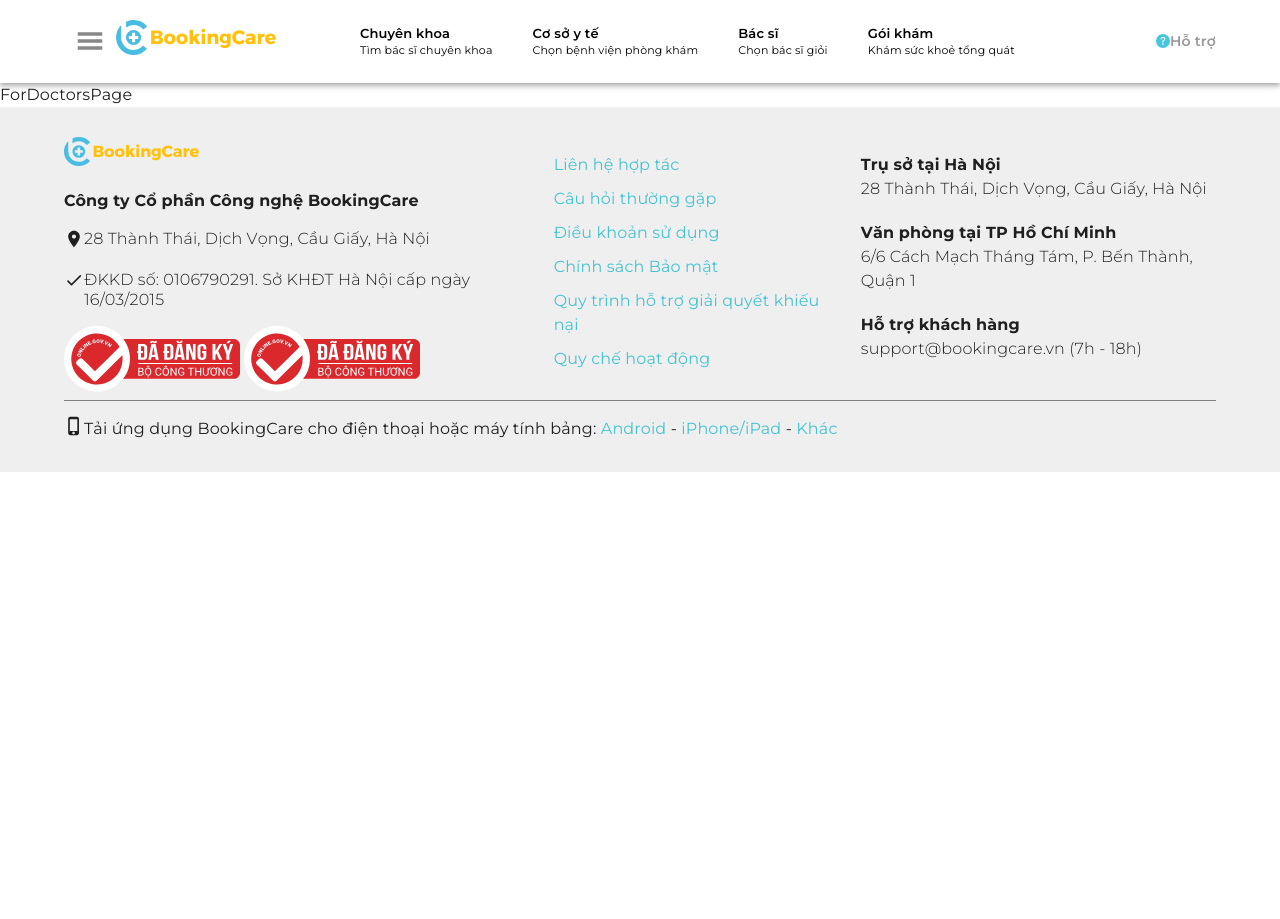
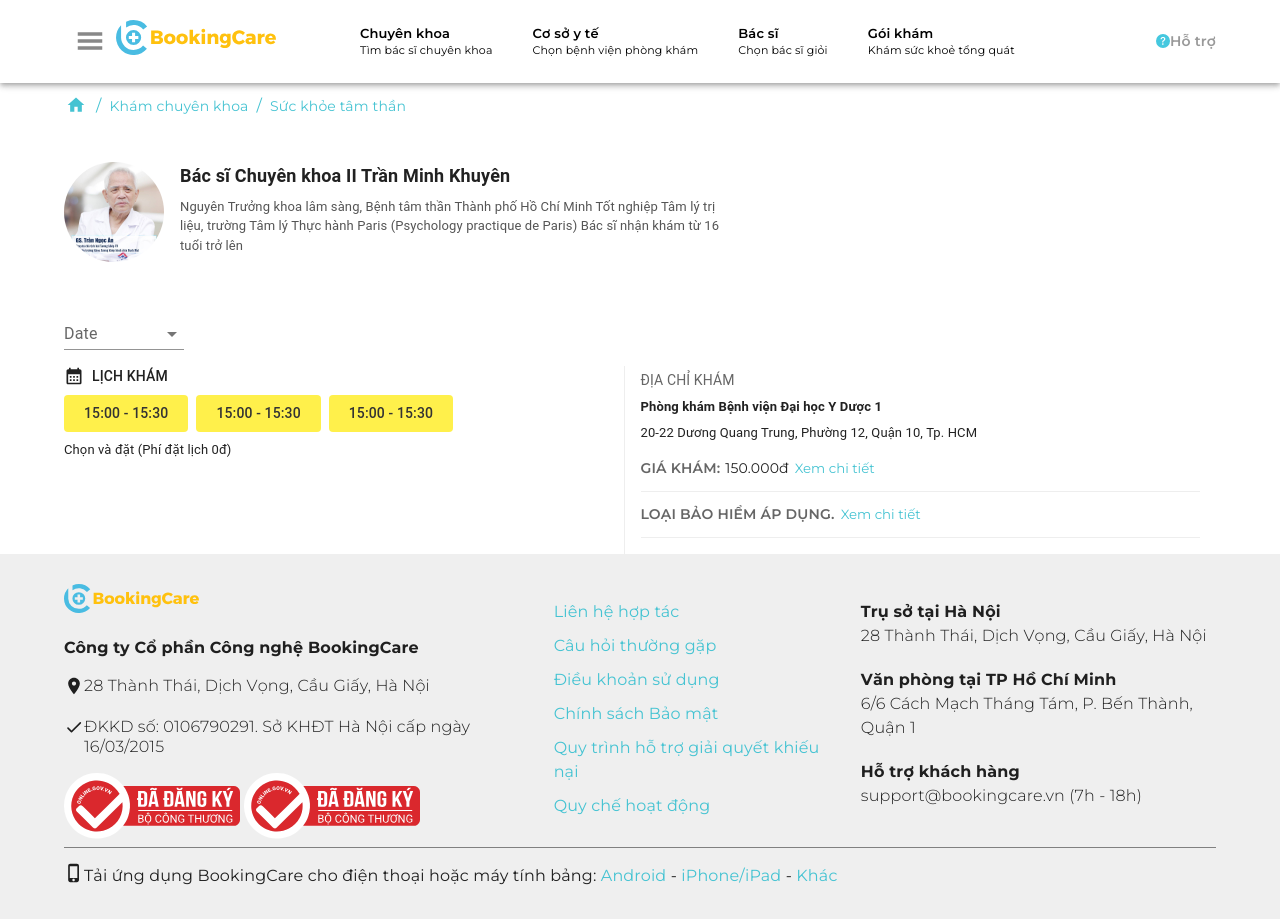
Before and after one commit to haduyhung/booking-care-project, a React (Create React App) app in the folder frontend/: page /ForDoctorsPage in a window 1280 px wide. Before the commit the page ends 800 px from the top, so only its background shows below. Built offline with nearby package versions, Linux system fonts and the light colour scheme.

Commit message:
add DetailDoctor

```diff
--- a/frontend/src/components/atoms/ShowForm/ShowInsurance/index.js
+++ b/frontend/src/components/atoms/ShowForm/ShowInsurance/index.js
@@ -8,6 +8,7 @@
 import TableContainer from '@mui/material/TableContainer';
 import TableRow from '@mui/material/TableRow';
 import Paper from '@mui/material/Paper';
+import { ShowFormWrapper } from '../styled';
 
 function ShowInsurance() {
 const [showBH, setShowBH] = React.useState(false);
@@ -18,7 +19,7 @@
     setShowBH(!showBH);
 };
 
-return(
+return(<ShowFormWrapper>
     <div className='booking-wp'>
         <div className='content'>
         <p className='title'>loại bảo hiểm áp dụng.</p>
@@ -61,6 +62,7 @@
             <Box ref={containerBH} />
         </div>
     </div>
+    </ShowFormWrapper>
     )
 }
 
--- a/frontend/src/components/atoms/ShowForm/ShowPriceList/index.js
+++ b/frontend/src/components/atoms/ShowForm/ShowPriceList/index.js
@@ -8,6 +8,7 @@
 import TableContainer from '@mui/material/TableContainer';
 import TableRow from '@mui/material/TableRow';
 import Paper from '@mui/material/Paper';
+import { ShowFormWrapper } from '../styled';
 
 function ShowPriceList() {
     const [showPL, setShowPL] = React.useState(false);
@@ -18,7 +19,7 @@
         setShowPL(!showPL);
     };
 
-    return(
+    return(<ShowFormWrapper>
         <div className='booking-wp'>
             <div className='content'>
             <p className='title'>Giá khám:</p>
@@ -94,6 +95,7 @@
             <Box ref={containerPL} />
             </div>
         </div>
+    </ShowFormWrapper>
     )
 }
 
--- /dev/null
+++ b/frontend/src/components/atoms/ShowForm/styled.js
@@ -0,0 +1,78 @@
+import styled from "styled-components";
+
+const ShowFormWrapper = styled.div`
+  .booking-wp{
+    background-color: #ffffff;
+    line-height: 25px;
+    border-bottom: 1px #eee solid;
+    padding: 10px 0px 10px 0px;
+
+    .content{
+      display: flex;
+      font-size: 14px;
+      background-color: #ffffff;
+      padding: 0;
+      margin: 0;
+
+      .title{
+        text-transform: uppercase;
+        font-size: 14px;
+        font-weight: 600;
+        color: #666;
+        padding: 0;
+        margin: 0;
+      }
+
+      .btn-show{
+        display: flex;
+
+        .price-txt{
+          font-size: 14px;
+          background-color: #ffffff;
+          padding: 0;
+          margin: 0;
+          margin-left: 5px;
+        }
+      }
+    }
+
+    .show{
+      .title{
+        text-transform: uppercase;
+        font-size: 14px;
+        font-weight: 600;
+        color: #666;
+        padding: 0;
+        margin: 0;
+      }
+
+      .title-show{
+        margin: 0;
+        padding: 0;
+        font-size: 14px;
+        color: black;
+      }
+
+      .subtitle-show{
+        margin: 0;
+        font-size: 12px;
+        color: #666;
+      }
+
+      .price{
+        font-size: 14px;
+        padding: 0;
+        margin: 0;
+        text-align: right;
+      }
+    }
+
+    .btn-more{
+      border: none;
+      background-color: #ffffff;
+      color: #45c3d2;
+    }
+  }
+`
+
+export {ShowFormWrapper}
--- a/frontend/src/pages/DoctorsListPage/index.js
+++ b/frontend/src/pages/DoctorsListPage/index.js
@@ -105,7 +105,7 @@
     imageURL:
       "https://cdn.bookingcare.vn/fr/w200/2021/01/18/105401-bsckii-tran-minh-khuyen.jpg",
     dept: "Sức khoẻ tâm thần",
-    url: "/",
+    url: "/ForDoctorsPage",
   },
   {
     id: "2",
--- a/frontend/src/pages/ForDoctorPage/index.js
+++ b/frontend/src/pages/ForDoctorPage/index.js
@@ -1,7 +1,155 @@
-import React from "react";
+import * as React from 'react';
+import {
+  Box,
+  Link,
+  Breadcrumbs,
+  Typography,
+  Container,
+  Avatar,
+  FormControl,
+  InputLabel,
+  Select,
+  MenuItem,
+  Button,
+} from '@mui/material';
+import HomeIcon from '@mui/icons-material/Home';
+import CalendarMonthIcon from '@mui/icons-material/CalendarMonth';
+
+import * as images from '../../assets';
+
+import ShowPriceList from '../../components/atoms/ShowForm/ShowPriceList';
+import ShowInsurance from '../../components/atoms/ShowForm/ShowInsurance';
 
 const ForDoctorsPage = () => {
-  return <div>ForDoctorsPage</div>;
+  const [date, setDate] = React.useState('');
+
+  const handleChangeDate = (event) => {
+      setDate(event.target.value);
+  };
+
+  return (
+    <Box>
+      <Container role="presentation">
+        <Breadcrumbs aria-label="breadcrumb" color="#45c3d2" sx={{py: 1}}>
+          <Link underline="none" color="#45c3d2" href="/">
+            <HomeIcon fontSize="medium" sx={{pt: 0.5}}/>
+          </Link>
+          <Link
+            underline="none"
+            color="#45c3d2"
+            href="/ExaminationPackagesPage"
+            sx={{fontSize: 14}}
+          >
+            Khám chuyên khoa
+          </Link>
+          <Link
+            underline="none"
+            color="#45c3d2"
+            href="/ExaminationPackagesPage"
+            sx={{fontSize: 14}}
+          >
+            Sức khỏe tâm thần
+          </Link>
+        </Breadcrumbs>
+      </Container>
+
+      <Container>
+        <Box sx={{ py: 4, display: "flex"}}>
+          <Avatar
+          alt="Remy Sharp"
+          src={images.GS_Tran_Ngoc_An}
+          sx={{width: 100, height: 100, mb: 1}}
+          />
+          <Box sx={{width: '50%', pl: 2}}>
+            <Typography sx={{fontSize: 18, fontWeight: 'bold', pb: 1}}>Bác sĩ Chuyên khoa II Trần Minh Khuyên</Typography>
+            <Typography sx={{fontSize: 13, color: '#555'}}>
+              Nguyên Trưởng khoa lâm sàng, Bệnh tâm thần Thành phố Hồ Chí Minh
+              Tốt nghiệp Tâm lý trị liệu, trường Tâm lý Thực hành Paris (Psychology practique de Paris)
+              Bác sĩ nhận khám từ 16 tuổi trở lên
+            </Typography>
+          </Box>
+        </Box>
+
+        <FormControl variant="standard" sx={{ width: 120 }}>
+        <InputLabel id="demo-simple-select-standard-label">Date</InputLabel>
+          <Select
+            labelId="demo-simple-select-standard-label"
+            id="demo-simple-select-standard"
+            value={date}
+            onChange={handleChangeDate}
+            label="Date"
+            className='select'
+            sx={{ color: '#337ab7' }}
+          >
+          <MenuItem value={10}>Thứ 6: 27/05</MenuItem>
+          <MenuItem value={20}>Thứ 7: 28/05</MenuItem>
+          <MenuItem value={30}>Thứ 2: 30/05</MenuItem>
+          </Select>
+        </FormControl>
+
+        <Box sx={{ display: 'flex' }}>
+          <Box sx={{mt: 2, flex: 1, borderRight: 1, borderColor: '#eee'}}>
+            <Box sx={{display: 'flex'}}>
+              <CalendarMonthIcon fontSize='small'/>
+              <Typography sx={{pl: 1 ,fontSize: 14, fontWeight: '500', textTransform: 'uppercase'}}>Lịch khám</Typography>
+            </Box>
+            <Box sx={{display: 'flex', py: 1}}>
+              <Button sx={{
+                px: 2.5,
+                py: 1,
+                mr: 1,
+                color: '#333',
+                backgroundColor: '#fff04b',
+                "&:hover": {
+                  backgroundColor: "#fff04b",
+                },
+              }}
+              >
+                <Typography sx={{fontSize: 14, fontWeight: '500'}}>15:00 - 15:30</Typography>
+              </Button>
+              <Button sx={{
+                px: 2.5,
+                py: 1,
+                mr: 1,
+                color: '#333',
+                backgroundColor: '#fff04b',
+                "&:hover": {
+                  backgroundColor: "#fff04b",
+                },
+              }}
+              >
+                <Typography sx={{fontSize: 14, fontWeight: '500'}}>15:00 - 15:30</Typography>
+              </Button>
+              <Button sx={{
+                px: 2.5,
+                py: 1,
+                mr: 1,
+                color: '#333',
+                backgroundColor: '#fff04b',
+                "&:hover": {
+                  backgroundColor: "#fff04b",
+                },
+              }}
+              >
+                <Typography sx={{fontSize: 14, fontWeight: '500'}}>15:00 - 15:30</Typography>
+              </Button>
+            </Box>
+            <Typography sx={{fontSize: 13}}>Chọn và đặt (Phí đặt lịch 0đ)</Typography>
+          </Box>
+          <Box sx={{flex: 1, p: 2}}>
+            <Typography sx={{fontSize: 14, textTransform: 'uppercase', color: '#666', lineHeight: 2}}>Địa chỉ khám</Typography>
+            <Typography sx={{fontSize: 13, fontWeight: 'bold', lineHeight: 2}}>Phòng khám Bệnh viện Đại học Y Dược 1</Typography>
+            <Typography sx={{fontSize: 13, lineHeight: 2}}>20-22 Dương Quang Trung, Phường 12, Quận 10, Tp. HCM</Typography>
+
+            <ShowPriceList />
+            <ShowInsurance />
+
+          </Box>
+        </Box>
+
+      </Container>
+    </Box>
+  )
 };
 
 export default ForDoctorsPage;
--- a/frontend/src/pages/ForPatientsPage/index.js
+++ b/frontend/src/pages/ForPatientsPage/index.js
@@ -99,12 +99,12 @@
 
             <div className='calender'>
                 <div className='title'>
-                <CalendarMonthIcon fontSize='small'/>
-                <p className='text'>LỊCH KHÁM</p>
+                  <CalendarMonthIcon fontSize='small'/>
+                  <p className='text'>LỊCH KHÁM</p>
                 </div>
 
                 <div className='booking'>
-                <Link className='btn-booking' to={''}>Đăng ký khám (Sáng)</Link>
+                  <Link className='btn-booking' to={''}>Đăng ký khám (Sáng)</Link>
                 </div>
 
                 <p className='txt'>Chọn  và đặt (Phí đặt lịch 0đ)</p>
--- a/frontend/src/pages/ForPatientsPage/styled.js
+++ b/frontend/src/pages/ForPatientsPage/styled.js
@@ -149,79 +149,6 @@
             margin: 0;
           }
         }
-
-        .booking-wp{
-          background-color: #ffffff;
-          line-height: 25px;
-          border-bottom: 1px #eee solid;
-          padding: 10px 0px 10px 0px;
-
-          & > .content{
-            display: flex;
-            font-size: 14px;
-            background-color: #ffffff;
-            padding: 0;
-            margin: 0;
-
-            .title{
-              text-transform: uppercase;
-              font-size: 14px;
-              font-weight: 600;
-              color: #666;
-              padding: 0;
-              margin: 0;
-            }
-
-            & > .btn-show{
-              display: flex;
-
-              & > .price-txt{
-                font-size: 14px;
-                background-color: #ffffff;
-                padding: 0;
-                margin: 0;
-                margin-left: 5px;
-              }
-            }
-          }
-
-          .show{
-            .title{
-              text-transform: uppercase;
-              font-size: 14px;
-              font-weight: 600;
-              color: #666;
-              padding: 0;
-              margin: 0;
-            }
-
-            .title-show{
-              margin: 0;
-              padding: 0;
-              font-size: 14px;
-              color: black;
-            }
-
-            .subtitle-show{
-              margin: 0;
-              font-size: 12px;
-              color: #666;
-            }
-
-            .price{
-              font-size: 14px;
-              padding: 0;
-              margin: 0;
-              text-align: right;
-            }
-          }
-
-          .btn-more{
-            border: none;
-            background-color: #ffffff;
-            color: #45c3d2;
-          }
-        }
       }
     }
   }
```
Also changed, not shown: 1 other file (tests, documents, lock files or other folders). Lines whose indentation alone changed are shown as unchanged.
